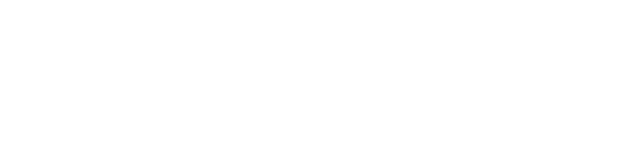
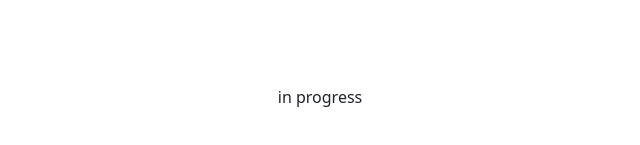
Before and after one commit to sergiulungu123/autobant, a React (Create React App) app: page / in a window 1280 px wide. Before the commit this address had no page. Shown: the part 303-448 px from the top of the page, without its empty margins (320-960 px from the left). Built offline with nearby package versions, Linux system fonts and the light colour scheme.

Commit message:
fix: fix not found

```diff
--- a/src/App.js
+++ b/src/App.js
@@ -4,12 +4,14 @@
 
 import BackOffice from "./components/back-office";
 import React from "react";
+import Main from "./components/main";
 
 function App() {
   return (
     <Router>
       <Routes>
         <Route path="/back-office" element={<BackOffice />} />
+        <Route path="/" element={<Main />} />
       </Routes>
     </Router>
   );
--- /dev/null
+++ b/src/components/main.jsx
@@ -0,0 +1,21 @@
+import 'bootstrap/dist/css/bootstrap.min.css';
+
+import * as React from 'react';
+
+import { collection, getDocs } from 'firebase/firestore';
+
+import bcrypt from 'bcryptjs';
+import cls from '../style.module.css';
+import { db } from './config';
+import { useState } from 'react';
+
+function Main() {
+
+  return (
+    <div className={cls.app}>
+      in progress
+    </div>
+  );
+}
+
+export default Main;
```
